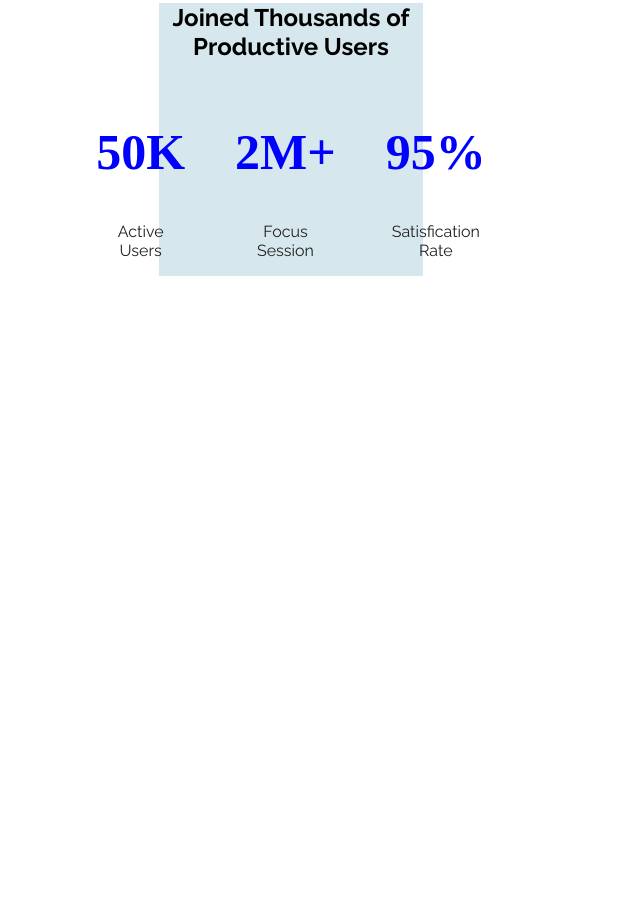
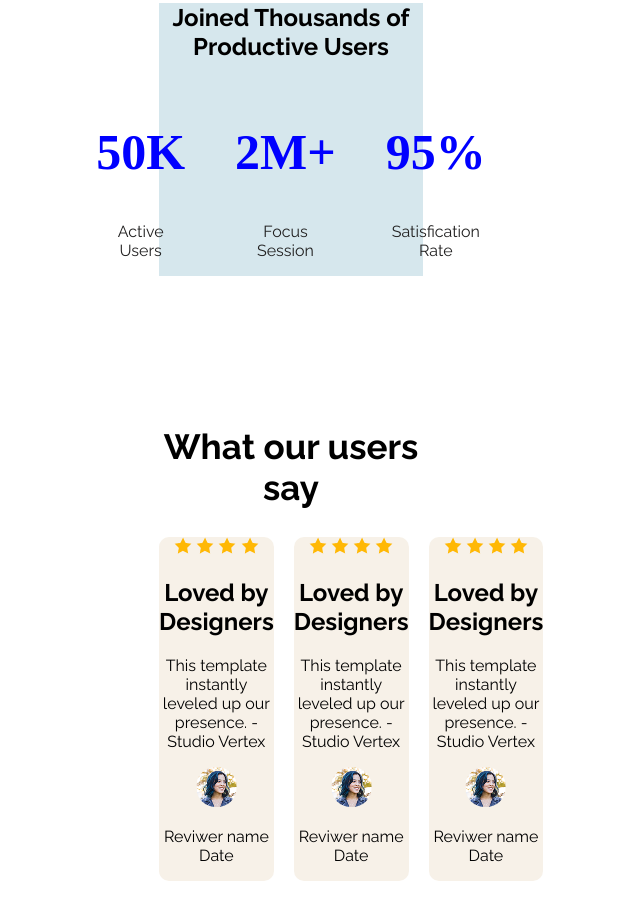
Before and after one commit to lima-akter-p/my-new-webpage-repo, a plain HTML site: page index.html in a window 1280 px wide. Shown: the part 1362-2281 px from the top of the page, without its empty margins (349-989 px from the left). Before the commit the page ends 1778 px from the top, so only its background shows below. Drawn offline with Linux system fonts and the light colour scheme.

Commit message:
added review part of new webpage

```diff
--- a/index.html
+++ b/index.html
@@ -65,6 +65,52 @@
 
       </div>
    </section>
+   <section class="section-three">
+      <h1 class="user">What our users say</h1>
+      <div class="divi-container">
+         <div class="pot">
+          <img src="image/icon-star.png" alt="">
+          <img src="image/icon-star.png" alt="">
+          <img src="image/icon-star.png" alt="">
+          <img src="image/icon-star.png" alt="">
+          <h2> Loved by Designers</h2>
+          <p>This template instantly leveled up our<br> presence. - Studio Vertex </p>
+          <img class="photo" src="image/avatar.png" alt="">
+          <p>Reviwer name <br>Date</p></span>
+
+
+         </div>
+
+         <div class="pot">
+          <img src="image/icon-star.png" alt="">
+          <img src="image/icon-star.png" alt="">
+          <img src="image/icon-star.png" alt="">
+          <img src="image/icon-star.png" alt="">
+          <h2> Loved by Designers</h2>
+          <p>This template instantly leveled up our<br> presence. - Studio Vertex </p>
+          <img class="photo" src="image/avatar.png" alt="">
+          <p>Reviwer name <br>Date</p></span>
+
+
+         </div>
+
+         <div class="pot">
+          <img src="image/icon-star.png" alt="">
+          <img src="image/icon-star.png" alt="">
+          <img src="image/icon-star.png" alt="">
+          <img src="image/icon-star.png" alt="">
+          <h2> Loved by Designers</h2>
+          <p>This template instantly leveled up our<br> presence. - Studio Vertex </p>
+          <img class="photo" src="image/avatar.png" alt="">
+          <p>Reviwer name <br>Date</p></span>
+
+
+         </div>
+
+
+      </div>
+
+   </section>
 
 
  </main>
--- a/styles/color.css
+++ b/styles/color.css
@@ -115,3 +115,30 @@ button:hover{
   margin:140px 500px;
   background-color:#d6e7ed;
 }
+
+/* section3 */
+
+.user{
+
+  font-size:35px;
+}
+
+.photo{
+  border-radius:50px;
+}
+.divi-container{
+  display: flex;
+  gap:20px;
+}
+.section-three{
+  margin:150px 500px;
+  text-align:center;
+  justify-content:center;
+
+}
+.pot{
+  border:2px solid black;
+  border-radius:10px;
+  background-color: hsl(34, 50%, 94%);
+  border:none;
+}
```
